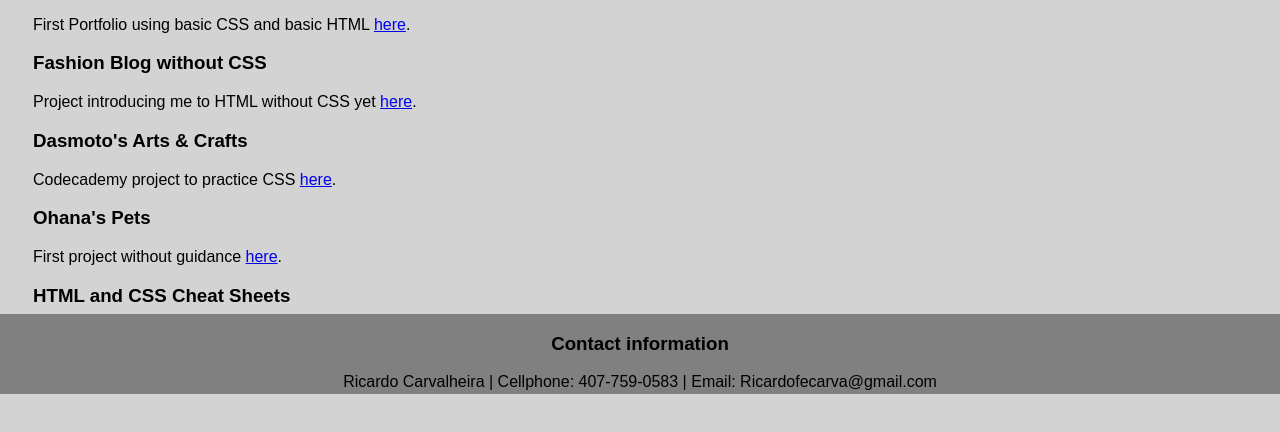
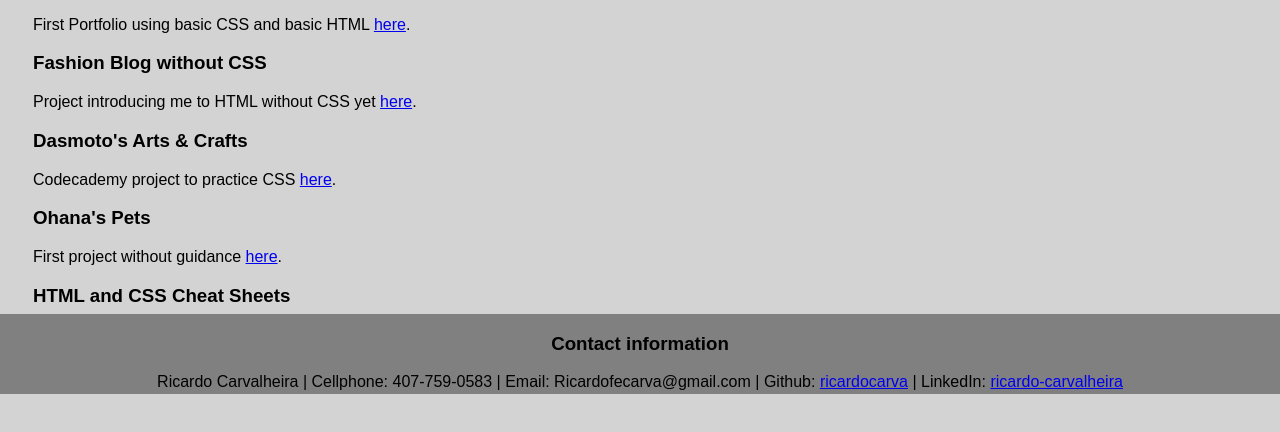
Before and after one commit to ricardocarva/first-portfolio, a plain HTML site: page index.html in a window 1280 px wide. Shown: the part 406-838 px from the top of the page. Drawn offline with Linux system fonts and the light colour scheme.

Commit message:
added github and linkedin

```diff
--- a/index.html
+++ b/index.html
@@ -36,6 +36,6 @@
     </body>
   <footer>
     <h3>Contact information</h3>
-    <p>Ricardo Carvalheira | Cellphone: 407-759-0583 | Email: Ricardofecarva@gmail.com</p>
+    <p>Ricardo Carvalheira | Cellphone: 407-759-0583 | Email: Ricardofecarva@gmail.com | Github: <a href="https://github.com/ricardocarva">ricardocarva</a> | LinkedIn: <a href="https://www.linkedin.com/in/ricardo-carvalheira/">ricardo-carvalheira</a></p>
   </footer>
 </html>
```
